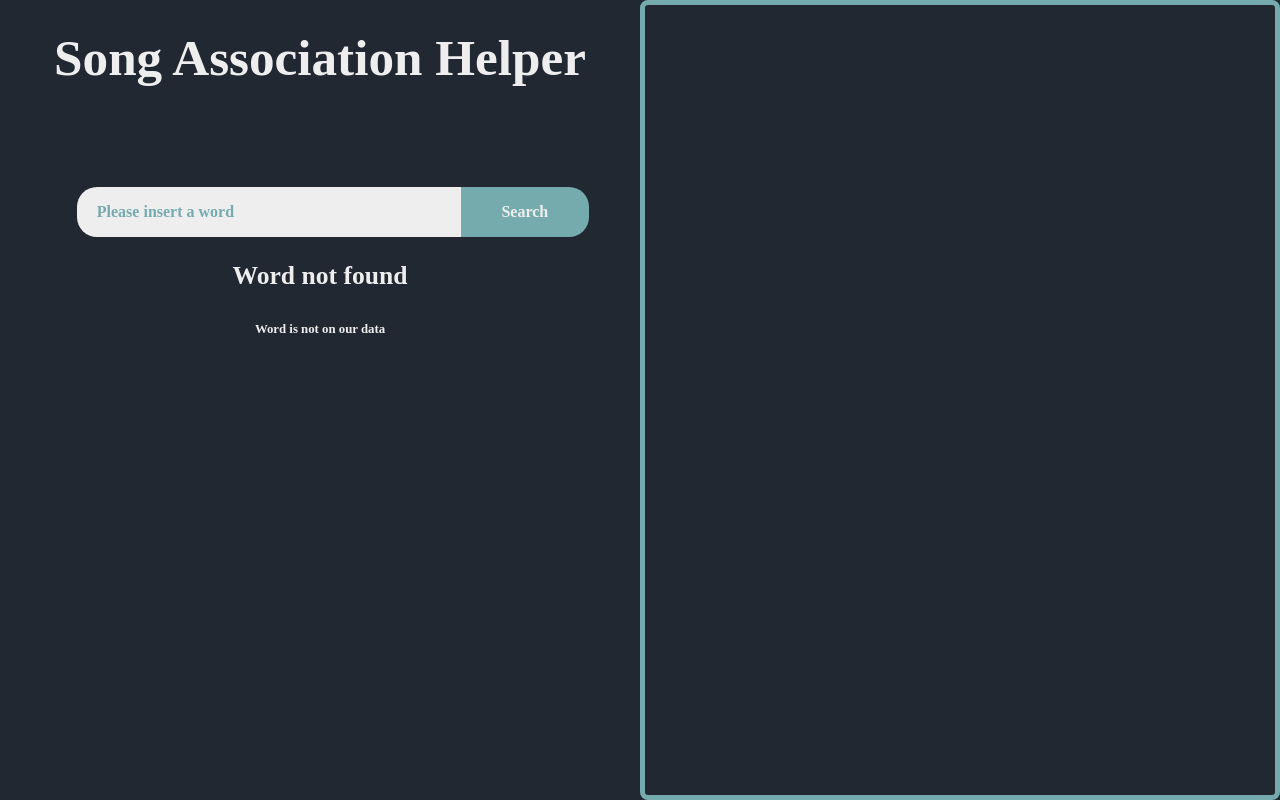
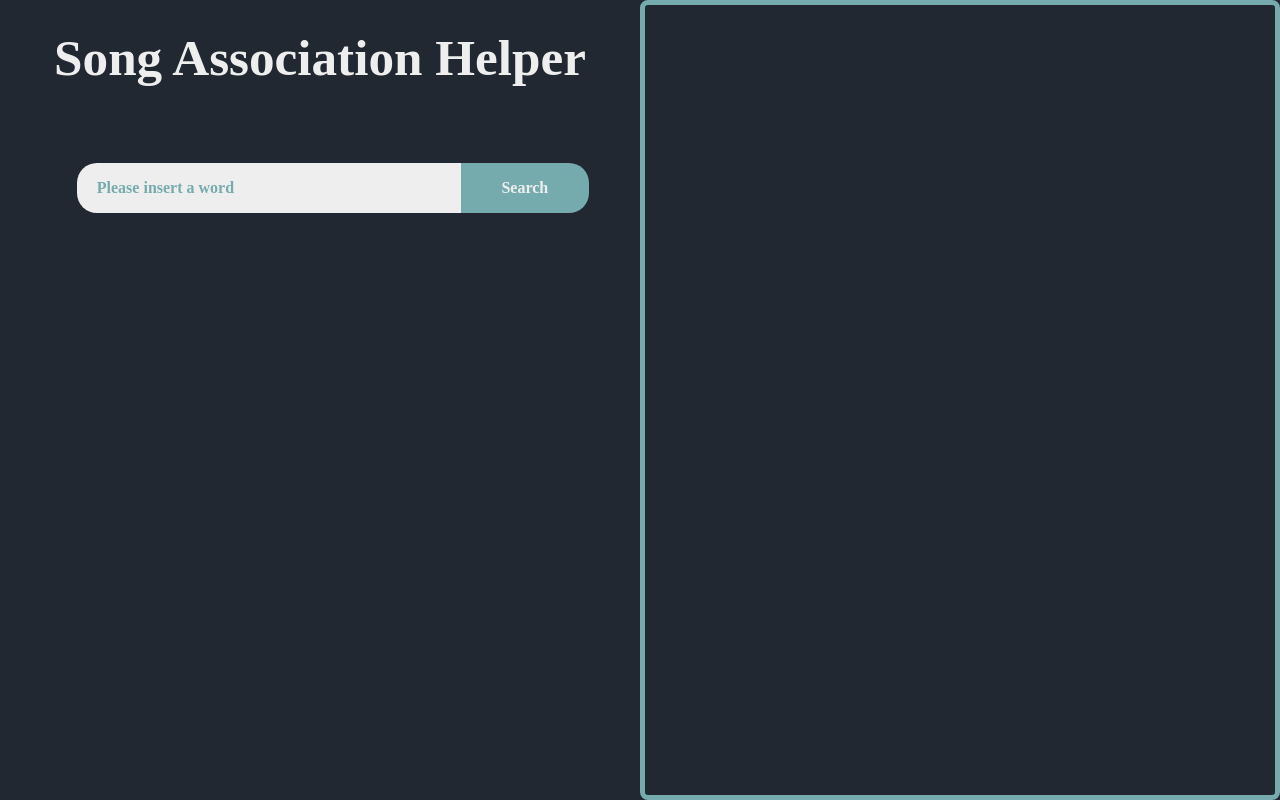
Before and after one commit to KOrtizLedezma/Project3COP3530SAH, a Next.js app: page / in a window 1280 px wide. Before the commit this address had no page. Built offline with nearby package versions, Linux system fonts and the light colour scheme.

Commit message:
Updated the occurrences functions and display

```diff
--- a/src/app/api/treeData/route.js
+++ b/src/app/api/treeData/route.js
@@ -7,19 +7,19 @@ export async function GET(request) {
   const { searchParams } = new URL(request.url);
   const word = searchParams.get('word');
 
-  // If the user do not type a word and it clicks on the button it is going to return a error on console and the tree wont get any data
+  // If the user does not type a word and clicks on the button, it returns an error
   if (!word) {
     return NextResponse.json({ error: 'Word parameter is required' }, { status: 400 });
   }
 
   const tree = new AVLTree();
-  // filepath has the inner path of our data set
+  // filepath has the inner path of our dataset
   const filePath = path.join(process.cwd(), 'src', 'app', 'Data', 'DataSet.json');
 
   try {
     const data = JSON.parse(fs.readFileSync(filePath, 'utf8'));
 
-    // Iterates over each item on our data set
+    // Iterates over each item in our dataset
     data.forEach((item) => {
       const { Artist, Title, Album, "Release Date": releaseDateStr, Lyrics } = item;
       const releaseDate = new Date(releaseDateStr);
@@ -34,10 +34,17 @@ export async function GET(request) {
     // Saves the data of all the values we have to send to our home page
     const bfsResult = Array.from(tree.bfs());
     const dfsResult = Array.from(tree.dfs());
+
+    // Logging to debug findHighestOccurrence function
+    console.log('Tree before finding highest occurrence:', tree);
+    const highestOccurrence = tree.findHighestOccurrence(word);
+    const lowestOccurrence = tree.findLowestOccurrence(word);
+    const artistWithHighestOccurrences = tree.findArtistWithHighestOccurrences(word);
+    console.log('Highest occurrence:', highestOccurrence);
+
     const treeData = tree.toReactD3TreeFormat();
-    return NextResponse.json({treeData, bfsResult, dfsResult});
-  }
-  catch (error) {
+    return NextResponse.json({ treeData, bfsResult, dfsResult, highestOccurrence, lowestOccurrence, artistWithHighestOccurrences});
+  } catch (error) {
     console.error('Error processing tree data:', error);
     return NextResponse.json({ error: 'Error processing tree data' }, { status: 500 });
   }
--- a/src/app/components/avlTreeSongs.js
+++ b/src/app/components/avlTreeSongs.js
@@ -1,7 +1,5 @@
-'use server';
-
-class Song{
-    constructor(title, artist, album, releaseDate, lyrics){
+class Song {
+    constructor(title, artist, album, releaseDate, lyrics) {
         this.title = title || 'Unknown Title';
         this.artist = artist || 'Unknown Artist';
         this.album = album || 'Unknown Album';
@@ -10,7 +8,7 @@ class Song{
     }
 
     processLyrics(lyrics) {
-        if (typeof lyrics !== 'string'){
+        if (typeof lyrics !== 'string') {
             console.warn(`Lyrics is not a string: ${lyrics}. Using empty string instead.`);
             lyrics = '';
         }
@@ -18,10 +16,9 @@ class Song{
         const wordsArray = lyrics.split(' ');
         wordsArray.forEach(word => {
             word = word.toLowerCase();
-            if(lyricsMap.has(word)){
+            if (lyricsMap.has(word)) {
                 lyricsMap.set(word, lyricsMap.get(word) + 1);
-            }
-            else{
+            } else {
                 lyricsMap.set(word, 1);
             }
         });
@@ -29,8 +26,8 @@ class Song{
     }
 }
 
-class AVLNode{
-    constructor(song){
+class AVLNode {
+    constructor(song) {
         this.song = song;
         this.left = null;
         this.right = null;
@@ -38,34 +35,31 @@ class AVLNode{
     }
 }
 
-class AVLTree{
-    constructor(){
+class AVLTree {
+    constructor() {
         this.root = null;
+        this.songs = [];  // Store all songs for easier access
     }
 
-    // Gets the height of the node
-    getHeight(node){
-        if(node === null){
+    getHeight(node) {
+        if (node === null) {
             return 0;
         }
         return node.height;
     }
 
-    // Gets the balance of the tree
-    getBalance(node){
-        if(node === null){
+    getBalance(node) {
+        if (node === null) {
             return 0;
         }
         return this.getHeight(node.left) - this.getHeight(node.right);
     }
 
-    // Gets the maximum of two numbers
-    getMax(a, b){
+    getMax(a, b) {
         return a > b ? a : b;
     }
 
-    // Rotates right the node
-    rightRotate(y){
+    rightRotate(y) {
         const x = y.left;
         const T2 = x.right;
 
@@ -78,8 +72,7 @@ class AVLTree{
         return x;
     }
 
-    // Rotates left the node
-    leftRotate(x){
+    leftRotate(x) {
         const y = x.right;
         const T2 = y.left;
 
@@ -92,20 +85,17 @@ class AVLTree{
         return y;
     }
 
-    // Inserts a new node recursively and then balances the tree
-    insert(node, song){
-
-        if(node === null){
+    insert(node, song) {
+        if (node === null) {
+            this.songs.push(song);  // Add song to songs array
             return new AVLNode(song);
         }
 
-        if(song.title < node.song.title){
+        if (song.title < node.song.title) {
             node.left = this.insert(node.left, song);
-        }
-        else if(song.title > node.song.title){
+        } else if (song.title > node.song.title) {
             node.right = this.insert(node.right, song);
-        }
-        else{
+        } else {
             return node;
         }
 
@@ -113,18 +103,18 @@ class AVLTree{
 
         const balance = this.getBalance(node);
 
-        if(balance > 1 && song.title < node.left.song.title){
+        if (balance > 1 && song.title < node.left.song.title) {
             return this.rightRotate(node);
         }
 
-        if(balance < -1 && song.title > node.right.song.title){
+        if (balance < -1 && song.title > node.right.song.title) {
             return this.leftRotate(node);
         }
-        if(balance > 1 && song.title > node.left.song.title){
+        if (balance > 1 && song.title > node.left.song.title) {
             node.left = this.leftRotate(node.left);
             return this.rightRotate(node);
         }
-        if(balance < -1 && song.title < node.right.song.title){
+        if (balance < -1 && song.title < node.right.song.title) {
             node.right = this.rightRotate(node.right);
             return this.leftRotate(node);
         }
@@ -132,12 +122,10 @@ class AVLTree{
         return node;
     }
 
-    // Inserts a node with the song object passed, calls the insert method
-    insertSong(song){
+    insertSong(song) {
         this.root = this.insert(this.root, song);
     }
 
-    // Traverse the tree using the BFS search
     bfs() {
         const result = new Set();
         const queue = [];
@@ -162,7 +150,6 @@ class AVLTree{
         return result;
     }
 
-    // Traverse the tree using the DFS search
     dfs() {
         const result = new Set();
         this.dfsUtil(this.root, result);
@@ -177,7 +164,6 @@ class AVLTree{
         }
     }
 
-    // Converts each node to D3 format that it is used to display the tree
     toReactD3TreeFormat() {
         const convertNode = (node) => {
             if (!node) return null;
@@ -198,55 +184,69 @@ class AVLTree{
         return convertNode(this.root);
     }
 
-      // NEW: Finds min/max
-      findHighestOccurrence(songs, targetWord) {
+    findHighestOccurrence(targetWord) {
         let highestCount = 0;
         let songWithHighestCount = null;
 
-        songs.forEach(song => {
-            const count = song.lyrics.get(targetWord.toLowerCase()) || 0;
+        const traverse = (node) => {
+            if (!node) return;
+
+            const count = node.song.lyrics.get(targetWord.toLowerCase()) || 0;
             if (count > highestCount) {
                 highestCount = count;
-                songWithHighestCount = song;
-            }
-        });
-
-        return {
-            song: songWithHighestCount,
-            count: highestCount
-        };
+                songWithHighestCount = node.song;
             }
 
-    findLowestOccurrence(word) {
-        let lowestOccurrence = { song: null, count: Infinity };
+            traverse(node.left);
+            traverse(node.right);
+        };
 
-        this.songs.forEach(song => {
-          const count = song.lyrics.get(word.toLowerCase()) || 0;
-          if (count < lowestOccurrence.count && count > 0) {
-            lowestOccurrence = { song, count };
-          }
-        });
-
-        return lowestOccurrence.count === Infinity ? { song: null, count: 0 } : lowestOccurrence;
+        traverse(this.root);
+        return songWithHighestCount ? `${songWithHighestCount.title} by ${songWithHighestCount.artist}` : 'No occurrences found';
     }
 
-      // NEW: Finds artist that used the word the most across their songs
-      findArtistWithHighestOccurrences(word) {
+    findLowestOccurrence(targetWord) {
+        let lowestCount = Infinity;
+        let songWithLowestCount = null;
+
+        const traverse = (node) => {
+            if (!node) return;
+
+            const count = node.song.lyrics.get(targetWord.toLowerCase()) || 0;
+            if (count > 0 && count < lowestCount) {
+                lowestCount = count;
+                songWithLowestCount = node.song;
+            }
+
+            traverse(node.left);
+            traverse(node.right);
+        }
+        traverse(this.root);
+        return songWithLowestCount ? `${songWithLowestCount.title} by ${songWithLowestCount.artist} with ${lowestCount}` : 'No occurrences found';
+    }
+
+    findArtistWithHighestOccurrences(targetWord) {
         const artistOccurrences = new Map();
 
-        this.songs.forEach(song => {
-          const count = song.lyrics.get(word.toLowerCase()) || 0;
+        const traverse = (node) => {
+            if (!node) return;
+
+            const count = node.song.lyrics.get(targetWord.toLowerCase()) || 0;
             if (count > 0) {
-            const artist = song.artist;
+                const artist = node.song.artist;
                 if (!artistOccurrences.has(artist)) {
                     artistOccurrences.set(artist, 0);
                 }
                 artistOccurrences.set(artist, artistOccurrences.get(artist) + count);
             }
-        });
+
+            traverse(node.left);
+            traverse(node.right);
+        }
+
+        traverse(this.root);
 
         let highestArtist = { artist: null, count: 0 };
-
         artistOccurrences.forEach((count, artist) => {
             if (count > highestArtist.count) {
                 highestArtist = { artist, count };
@@ -257,4 +257,4 @@ class AVLTree{
     }
 }
 
-module.exports = {AVLTree, Song}
+module.exports = { AVLTree, Song };
--- a/src/app/globals.css
+++ b/src/app/globals.css
@@ -99,7 +99,8 @@ body {
 /* SongsTable Component */
 
 .table-container {
-  max-height: 50vh;
+  max-height: 40vh;
+  min-height: 40vh;
   max-width: 20vw;
   min-width: 20vw;
   overflow-y: auto;
@@ -187,18 +188,6 @@ body {
   stroke-width: 5px !important;
 }
 
-.tooltip {
-  position: absolute;
-  background-color: #333;
-  color: #fff;
-  padding: 10px;
-  border-radius: 5px;
-  pointer-events: none;
-  opacity: 0;
-  transition: opacity 0.2s;
-  z-index: 1000;
-}
-
 /* Home Component */
 
 .custom-bckg {
@@ -242,6 +231,19 @@ body {
   display: flex;
   align-items: center;
   justify-content: center;
+  margin-top: 2vh;
+}
+
+.custom-center-i {
+  display: flex;
+  align-items: center;
+  justify-content: center;
+}
+
+.custom-center-info {
+  display: flex;
+  align-items: center;
+  justify-content: space-around;
   margin-top: 5vh;
 }
 
@@ -257,3 +259,36 @@ body {
   padding: 10px;
   margin-top: 5px;
 }
+
+.custom-title-info {
+  max-width: 12vw;
+  min-width: 12vw;
+  max-height: 8vw;
+  min-height: 8vh;
+  font-family: 'Copperplate, Fantasy';
+  font-size: 1vw;
+  display: flex;
+  justify-content: center;
+  align-items: center;
+  font-weight: bold;
+  color: #EEEEEE;
+  text-align: center;
+  background-color: #76ABAE;
+}
+
+.custom-message-info {
+  max-width: 12vw;
+  min-width: 12vw;
+  max-height: 10vh;
+  min-height: 10vh;
+  width: 12vw;
+  height: 10vh;
+  font-family: 'Copperplate, Fantasy';
+  font-size: 1vw;
+  display: flex;
+  justify-content: center;
+  align-items: center;
+  font-weight: bold;
+  color: #EEEEEE;
+  text-align: center;
+}
--- a/src/app/page.js
+++ b/src/app/page.js
@@ -7,17 +7,14 @@ import SongsTable from './components/SongsTable';
 
 export default function Home() {
   const [word, setWord] = useState('');
-  //const [info, setInfo] = useState("adsawdawdaw");
-  const [isLoading, setIsLoading] = useState(false);
+  const [info, setInfo] = useState("adsawdawdaw");
+  const [isLoading, setIsLoading] = useState(true);
   const [treeData, setTreeData] = useState(null);
   const [bfsData, setBfsData] = useState(null);
   const [dfsData, setDfsData] = useState(null);
-
-  // NEW
-  const [highestOccurrence, setHighestOccurrence] = useState('None');
-  const [lowestOccurrence, setLowestOccurrence] = useState('None');
-  const [artistWithHighestOccurrences, setArtistWithHighestOccurrences] = useState('None');
-
+  const [highestOccurrence, setHighestOccurrence] = useState(null);
+  const [lowestOccurrence, setlowestOccurrence] = useState(null);
+  const [artistWithHighestOccurrences, setArtistWithHighestOccurrences] = useState(null);
 
   // Search button action, waits for the response of our route.js after the user inputs the word to loook for
   const handleSubmit = async (e) => {
@@ -27,13 +24,12 @@ export default function Home() {
       const response = await fetch(`/api/treeData?word=${encodeURIComponent(word)}`);
       const data = await response.json();
       console.log('Tree data received:', data);
+
       setTreeData(data.treeData);
       setBfsData(new Set(data.bfsResult));
       setDfsData(new Set(data.dfsResult));
-
-      // NEW
       setHighestOccurrence(data.highestOccurrence);
-      setLowestOccurrence(data.lowestOccurrence);
+      setlowestOccurrence(data.lowestOccurrence);
       setArtistWithHighestOccurrences(data.artistWithHighestOccurrences);
     }
     catch (err) {
@@ -52,29 +48,43 @@ export default function Home() {
           {treeData && <SongsTable bfsData={bfsData} dfsData={dfsData} />}
           {!treeData && !isLoading &&
             <div>
-              <p1 className="custom-message">
+              <p className="custom-message">
                 Word not found
-              </p1>
-              <p1 className="custom-message-small">
+              </p>
+              <p className="custom-message-small">
                 Word is not on our data
-              </p1>
+              </p>
             </div>
           }
         </div>
-        <div className="custom-center">
+        <div className="custom-center-info">
           {treeData &&
             <>
               <div className="custom-info">
-                <h3>Highest Occurrence</h3>
-                <p>{highestOccurrence}</p>
+                <h3 className='custom-title-info'>
+                  Highest Occurrence
+                </h3>
+                <p className='custom-message-info'>
+                  {highestOccurrence}
+                </p>
               </div>
               <div className="custom-info">
-                <h3>Lowest Occurrence</h3>
-                <p>{lowestOccurrence}</p>
+                <h3 className='custom-title-info'>
+                  Lowest Occurrence
+                </h3>
+                <p className='custom-message-info'>
+                  <p className='custom-center-i'>
+                    {`${lowestOccurrence.title} by ${lowestOccurrence.artist} with ${lowestOccurrence.count}`}
+                  </p>
+                </p>
               </div>
               <div className="custom-info">
-                <h3>Artist with Highest Occurrences</h3>
-                <p>{artistWithHighestOccurrences}</p>
+                <h3 className='custom-title-info'>
+                  Artist with Highest Occurrences
+                </h3>
+                <p className='custom-message-info'>
+                  {`${artistWithHighestOccurrences.artist} (${artistWithHighestOccurrences.count} occurrences)`}
+                </p>
               </div>
             </>
           }
```
Lines whose indentation alone changed are shown as unchanged.
